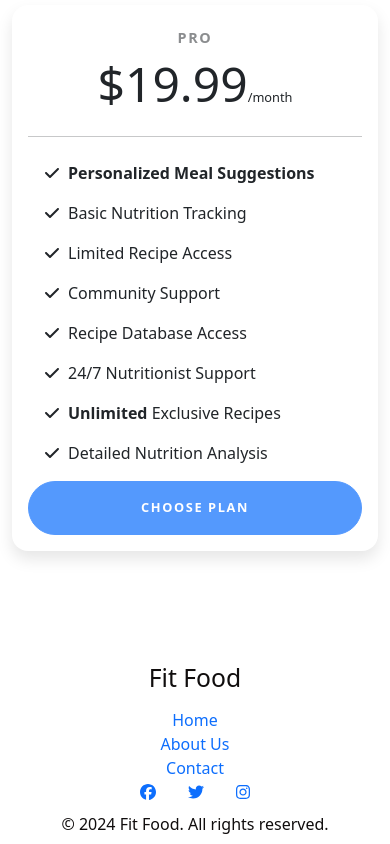
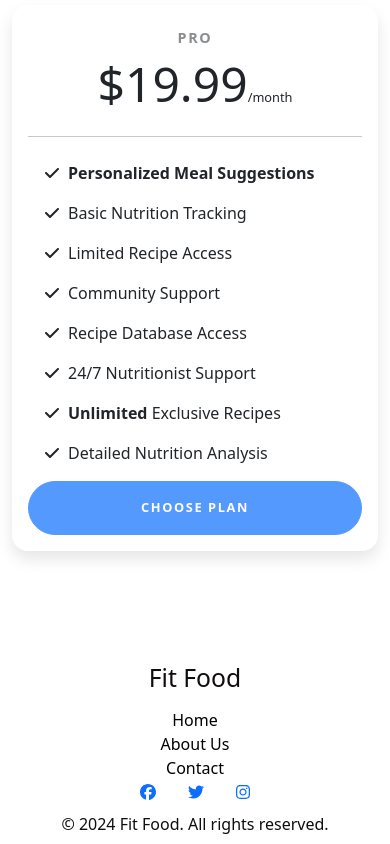
Before and after one commit to Vignesh100799/fit-food-front-end, a React (Vite) app: page / in a window 390 px wide. Shown: the part 3841-4685 px from the top of the page. Built offline with nearby package versions, Linux system fonts and the light colour scheme.

Commit message:
Fit food Link added in login & register

```diff
--- a/src/components/Landingpage/Footer.jsx
+++ b/src/components/Landingpage/Footer.jsx
@@ -5,6 +5,7 @@ import {
   faTwitter,
   faInstagram,
 } from "@fortawesome/free-brands-svg-icons";
+import { Link } from "react-router-dom";
 
 const Footer = () => {
   return (
@@ -16,50 +17,50 @@ const Footer = () => {
 
         <a
           href="#"
-          className="text-center text-decoration-none col-xl-6 col-sm-12"
+          className="text-center text-decoration-none col-xl-6 col-sm-12 text-black"
         >
           Home
         </a>
-        <a
+        <Link
           href="#"
-          className="text-center text-decoration-none col-xl-6 col-sm-12"
+          className="text-center text-decoration-none col-xl-6 col-sm-12 text-black"
         >
           About Us
-        </a>
+        </Link>
 
         <div className="text-center">
-          <a
+          <Link
             href="#"
-            className="text-center text-decoration-none col-xl-4 col-sm-12"
+            className="text-center text-decoration-none col-xl-4 col-sm-12 text-black"
           >
             Contact
-          </a>
+          </Link>
         </div>
         <div className="text-center justify-content-around">
-          <a
+          <Link
             href="#"
             target="_blank"
             rel="noopener noreferrer"
             className="text-center text-decoration-none m-3"
           >
             <FontAwesomeIcon icon={faFacebook} />
-          </a>
-          <a
+          </Link>
+          <Link
             href="#"
             target="_blank"
             rel="noopener noreferrer"
             className="text-center text-decoration-none m-3"
           >
             <FontAwesomeIcon icon={faTwitter} />
-          </a>
-          <a
+          </Link>
+          <Link
             href="#"
             target="_blank"
 
             className="text-center text-decoration-none m-3"
           >
             <FontAwesomeIcon icon={faInstagram} />
-          </a>
+          </Link>
         </div>
 
         <div className="footer-bottom text-center py-2">
--- a/src/components/User/Login.jsx
+++ b/src/components/User/Login.jsx
@@ -23,8 +23,7 @@ const Login = () => {
         .required("Password is required"),
     }),
     onSubmit: (values) => {
-
-      console.log(values)
+      console.log(values);
       formik.resetForm();
     },
   });
@@ -52,7 +51,9 @@ const Login = () => {
             style={formContainerStyle}
             className=""
           >
-            <h2 className="text-center mb-4">Fit Food</h2>
+            <Link to={"/"} className="text-decoration-none text-black">
+              <h1 className="text-center mb-4">Fit Food</h1>
+            </Link>
 
             <div className="mb-3">
               <label htmlFor="email" className="form-label">
@@ -98,7 +99,9 @@ const Login = () => {
             </button>
             <p className="mt-3 text-center">
               Not yet registered?
-              <Link to="/register" className="ms-2">Register here</Link>
+              <Link to="/register" className="ms-2">
+                Register here
+              </Link>
             </p>
           </form>
         </div>
--- a/src/components/User/Register.jsx
+++ b/src/components/User/Register.jsx
@@ -76,7 +76,9 @@ const Register = () => {
               style={formContainerStyle}
               className="m-4"
             >
-              <h2 className="text-center mb-4">Fit Food</h2>
+               <Link to={"/"} className="text-decoration-none text-black">
+              <h1 className="text-center mb-4">Fit Food</h1>
+            </Link>
 
               <div className="mb-3">
                 <label htmlFor="firstName" className="form-label">
```
